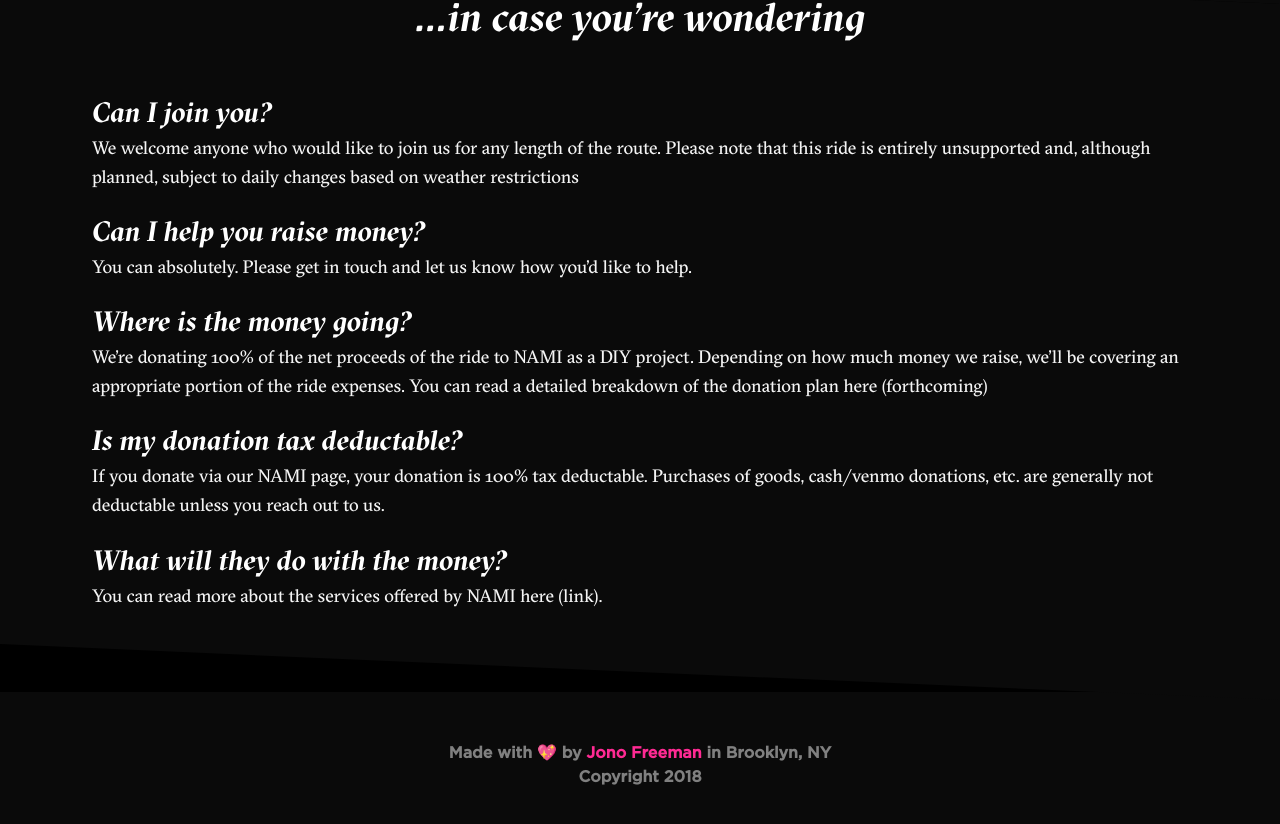
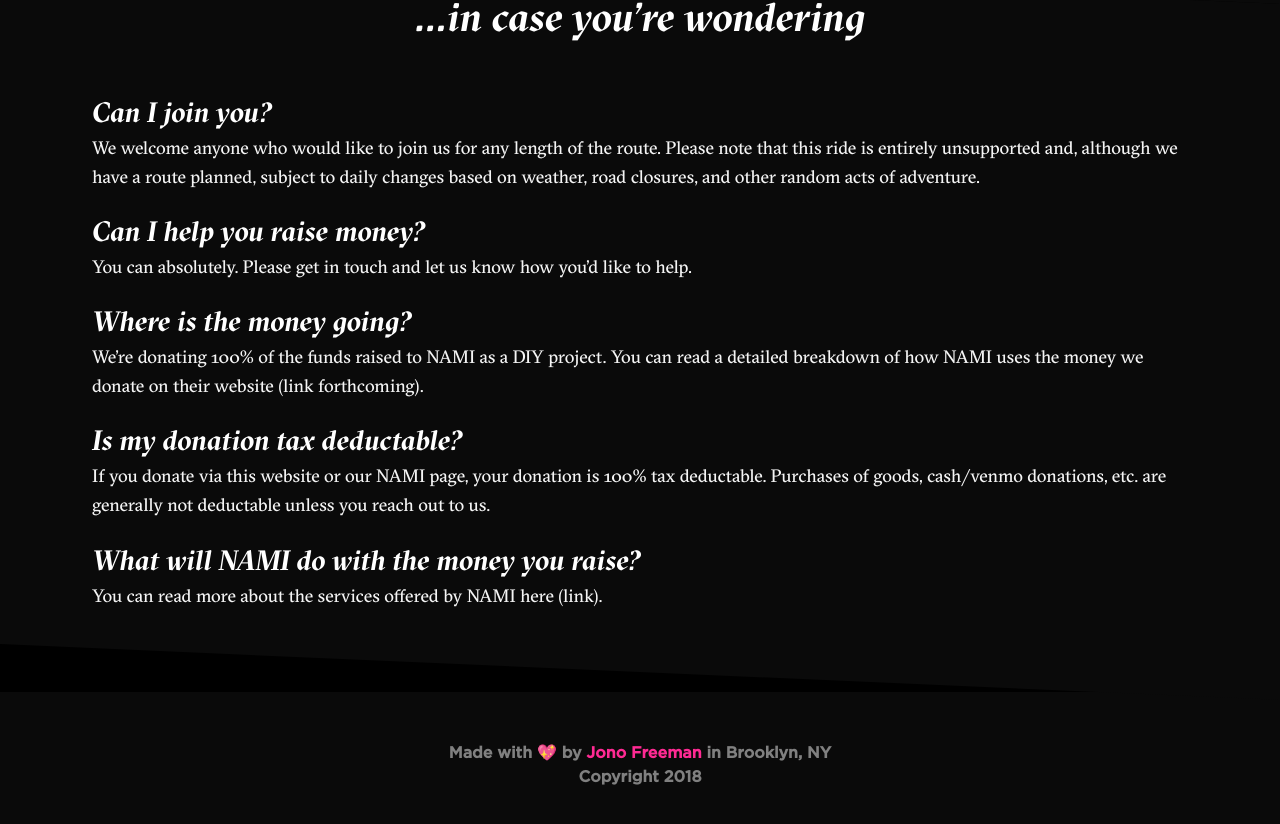
Before and after one commit to Jfree64/feeltrip, a React (Create React App) app: page /about in a window 1280 px wide. Shown: the part 811-1635 px from the top of the page. Built offline with nearby package versions, Linux system fonts and the light colour scheme; no server answers; a web font is replaced by a local one; what redux-immutable-state-invariant would draw is missing.

Commit message:
Updated info in "About me" section

```diff
--- a/src/pages/about/FAQ.jsx
+++ b/src/pages/about/FAQ.jsx
@@ -8,18 +8,18 @@ const FAQ = () => (
       <div className="column text-is-centered">
       <h3 className='question'>Can I join you?</h3>
 <p>We welcome anyone who would like to join us for any length of the route.
-Please note that this ride is entirely unsupported and, although planned, subject to daily changes based on weather restrictions</p>
+Please note that this ride is entirely unsupported and, although we have a route planned, subject to daily changes based on weather, road closures, and other random acts of adventure.</p>
 <br/>
 <h3 className='question'> Can I help you raise money? </h3>
 <p>You can absolutely. Please get in touch and let us know how you'd like to help.</p>
 <br/>
 <h3 className='question'> Where is the money going?</h3>
-<p>We’re donating 100% of the net proceeds of the ride to NAMI as a DIY project. Depending on how much money we raise, we’ll be covering an appropriate portion of the ride expenses. You can read a detailed breakdown of the donation plan here (forthcoming)</p>
+<p>We’re donating 100% of the funds raised to NAMI as a DIY project. You can read a detailed breakdown of how NAMI uses the money we donate on their website (link forthcoming).</p>
 <br/>
 <h3 className='question'> Is my donation tax deductable?</h3>
-<p>If you donate via our NAMI page, your donation is 100% tax deductable. Purchases of goods, cash/venmo donations, etc. are generally not deductable unless you reach out to us.</p>
+<p>If you donate via this website or our NAMI page, your donation is 100% tax deductable. Purchases of goods, cash/venmo donations, etc. are generally not deductable unless you reach out to us.</p>
 <br/>
-<h3 className='question'> What will they do with the money?</h3>
+<h3 className='question'> What will NAMI do with the money you raise?</h3>
 <p>You can read more about the services offered by NAMI here (link).</p>
       </div>
   </div>
```
